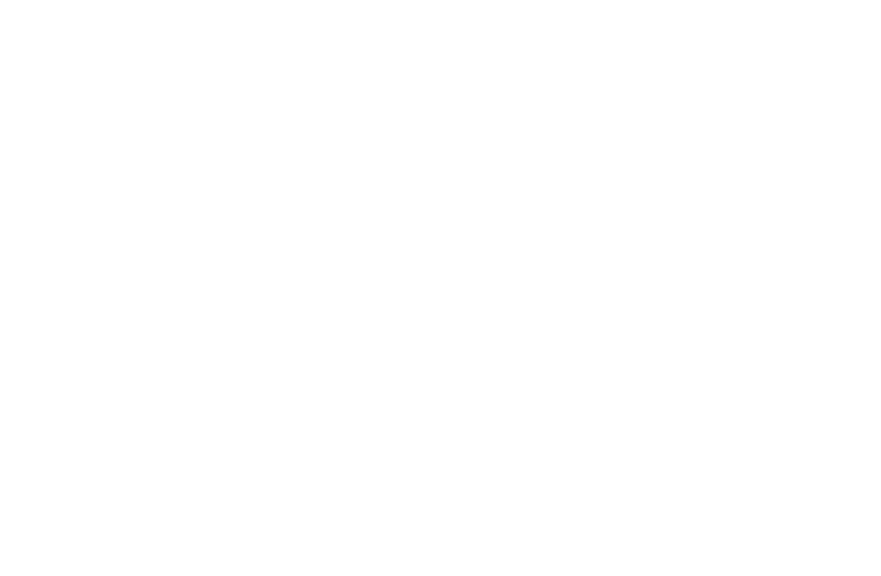
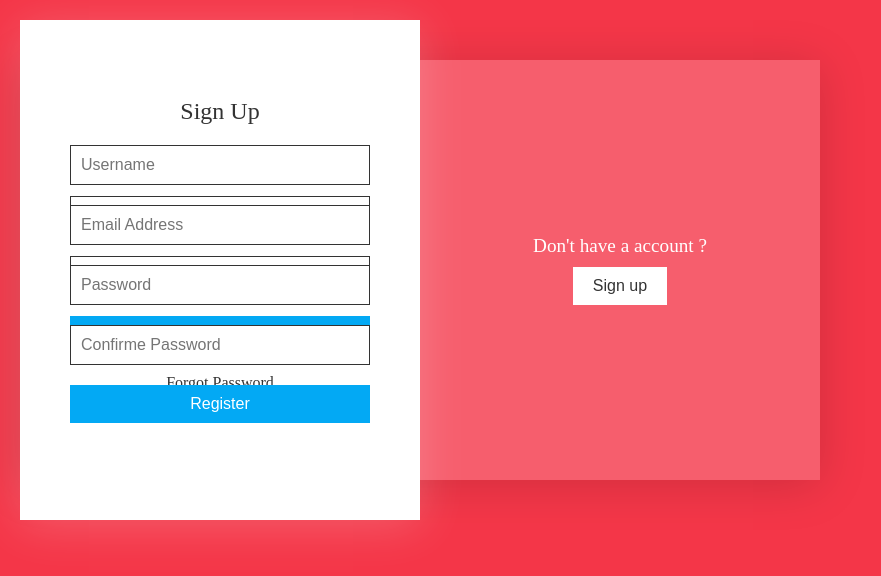
Before and after one commit to JsHenrique13/Forms, a plain HTML site: page index.html in a window 1280 px wide. Shown: the whole page, without its empty margins (0-881 px from the left). Drawn offline with Linux system fonts and the light colour scheme.

Commit message:
start html css

```diff
--- a/index.html
+++ b/index.html
@@ -4,14 +4,70 @@
     <meta charset="UTF-8">
     <meta http-equiv="X-UA-Compatible" content="IE=edge">
     <meta name="viewport" content="width=device-width, initial-scale=1.0">
-    <title>Document</title>
+    <title>Form</title>
+    <link rel="stylesheet" href="style.css">
 </head>
-<body>
+<body style="background: #f43648;">
     <div class="container">
         <div class="blueBg">
+            <div class="box signin">
+                <h2>
+                    Already have a account ?
+                </h2>
+                <button class="signinBtn">Sign in</button>
+            </div>
+            <div class="box signup">
+                <h2>
+                   Don't have a account ?
+                </h2>
+                <button class="signupBtn">Sign up</button>
+            </div>
+        </div>
+        <div class="formBx">
+            <div class="form signinForm">
+                <form action="">
+                    <h3>
+                        Sign In
+                    </h3>
+                    <input type="text" placeholder="Username">
+                    <input type="password" placeholder="Password">
+                    <input type="submit" value="Login">
+                    <a href="#" class="forgot">Forgot Password</a>
 
+                </form>
+            </div>
+
+            <div class="form signupForm">
+                <form action="">
+                    <h3>
+                        Sign Up
+                    </h3>
+                    <input type="text" placeholder="Username">
+                    <input type="text" placeholder="Email Address">
+                    <input type="password" placeholder="Password">
+                    <input type="password" placeholder="Confirme Password">
+                    <input type="submit" value="Register">
+
+
+                </form>
+            </div>
         </div>
     </div>
 
+    <script>
+        const signinBtn = document.querySelector('.signinBtn')
+        const signupBtn = document.querySelector('.signupBtn')
+        const formBx = document.querySelector('.formBx')
+        const body = document.querySelector('.body')
+
+        signupBtn.onclick = function(){
+            formBx.classList.add('active')
+            body.classList.add('active')
+        }
+        signinBtn.onclick = function(){
+            formBx.classList.remove('active')
+            body.classList.remove('active')
+        }
+    </script>
 </body>
 </html>
--- a/style.css
+++ b/style.css
@@ -1,10 +1,173 @@
-@import url();
-
 *
 {
     margin: 0;
     padding: 0;
     box-sizing: border-box;
-    line-break: auto;
-    text-align: justify;
 }
+body .active
+ {
+    background: #03a9f4;
+    display: flex;
+    justify-content: center;
+    align-items: center;
+    min-height: 100vh;
+
+    transition: 0.5s;
+ }
+ body
+ {
+
+    background-color: #f43648;
+
+
+ }
+
+ .container
+ {
+    position: relative;
+    width: 800px;
+    height: 500px;
+    margin: 20px;
+
+ }
+ .blueBg
+ {
+    position: absolute;
+    top: 40px;
+    width: 100%;
+    height: 420px;
+    display: flex;
+
+    background: rgba(255, 255, 255, 0.2);
+    box-shadow: 0 5px 45px rgba(0, 0, 0, 0.15);
+
+ }
+ .blueBg .box
+{
+    position: relative;
+    width: 50%;
+    height: 100%;
+    display: flex;
+    position: relative;
+    width: 50%;
+    height: 100%;
+    display: flex;
+    justify-content: center;
+    align-items: center;
+    flex-direction: column;
+
+
+ }
+
+ .blueBg .box h2
+ {
+    color: #fff;
+    font-size: 1.2em;
+    font-weight: 500;
+    margin-bottom: 10px;
+
+ }
+ .blueBg .box button
+ {
+    cursor: pointer;
+    padding: 10px 20px;
+    background: #FFF;
+    color: #333;
+    font-size: 16px;
+    font-weight: 500;
+    border: none;
+
+}
+.formBx
+{
+    position: absolute;
+    top: 0;
+    left: 0;
+    width: 50%;
+    height: 100%;
+    background: #fff;
+    z-index: 1000;
+    display: flex;
+    justify-content: center;
+    align-items: center;
+    box-shadow: 0 5px 45px rgba(255, 255, 255, 0.2);
+    transition: 0.5s ease-in-out;
+    overflow: hidden;
+
+}
+.formBx.active
+{
+    left: 50%;
+
+}
+.formBx .form
+{
+    position: absolute;
+    left: 0;
+    width: 100%;
+    padding: 50px;
+    transition: 0.5s;
+
+}
+.formBx .signinForm
+{
+    transition-delay: 0.25s;
+
+}
+.formBx.active .signinForm
+{
+    left: -100%;
+    transition-delay: 0s;
+}
+.formBx .signupForm
+{
+    left: 100;
+    transition-delay: 0s;
+}
+.formBx.active .signupForm
+{
+    left: -100%;
+    transition-delay: 0.25s;
+}
+.formBx .form form
+{
+    width: 100%;
+    display: flex;
+    flex-direction: column;
+    justify-content: center;
+    align-items: center;
+
+
+}
+.formBx .form form h3
+{
+    font-size: 1.5em;
+    color: #333;
+    margin-bottom: 20px;
+    font-weight: 500;
+
+}
+.formBx .form form input
+{
+    width: 100%;
+    margin-bottom: 20px;
+    padding: 10px;
+    outline: none;
+    font-size: 16px;
+    border: 1px solid  #333;
+
+}
+.formBx .form form input[type="submit"]
+{
+
+    background: #03a9f4;
+    border: none;
+    color: #FFF;
+    max-width: 100%;
+    cursor: pointer ;
+}
+.formBx .form form .forgot
+{
+    color: #333;
+
+}
```
